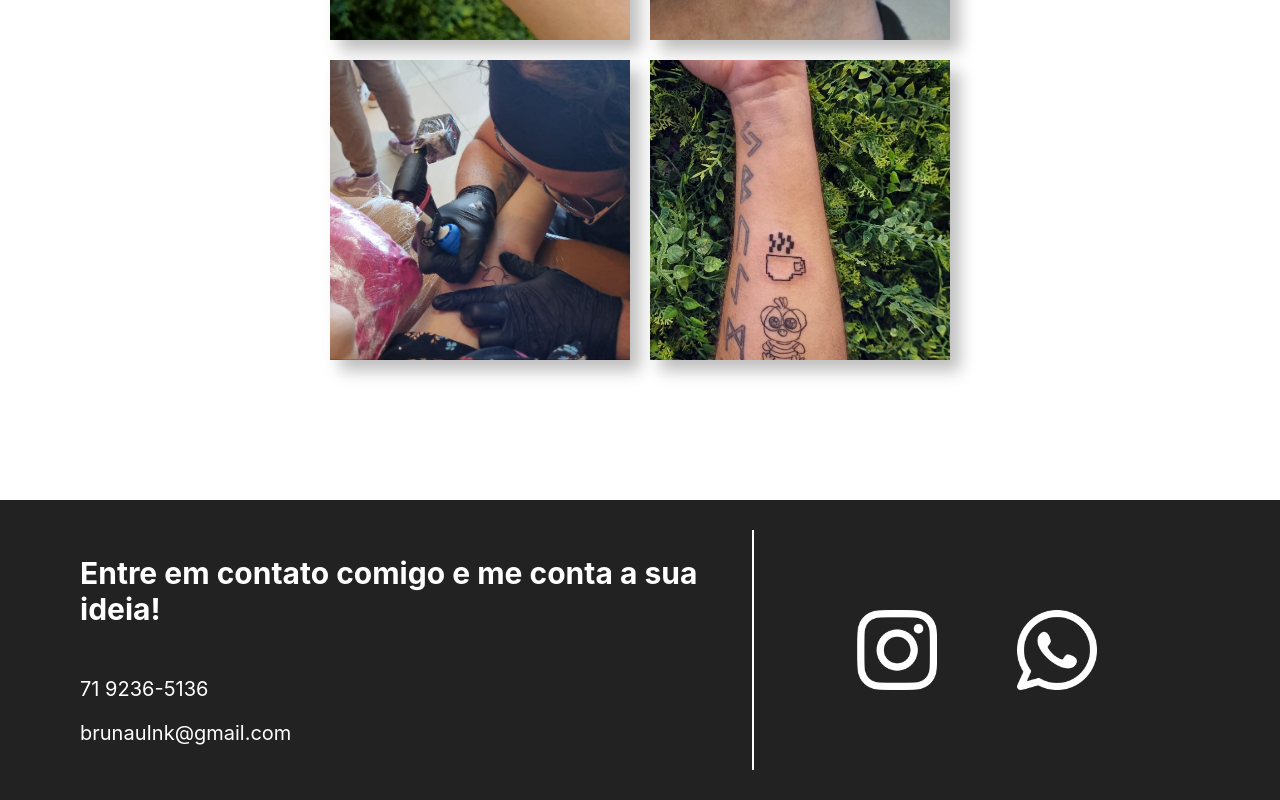
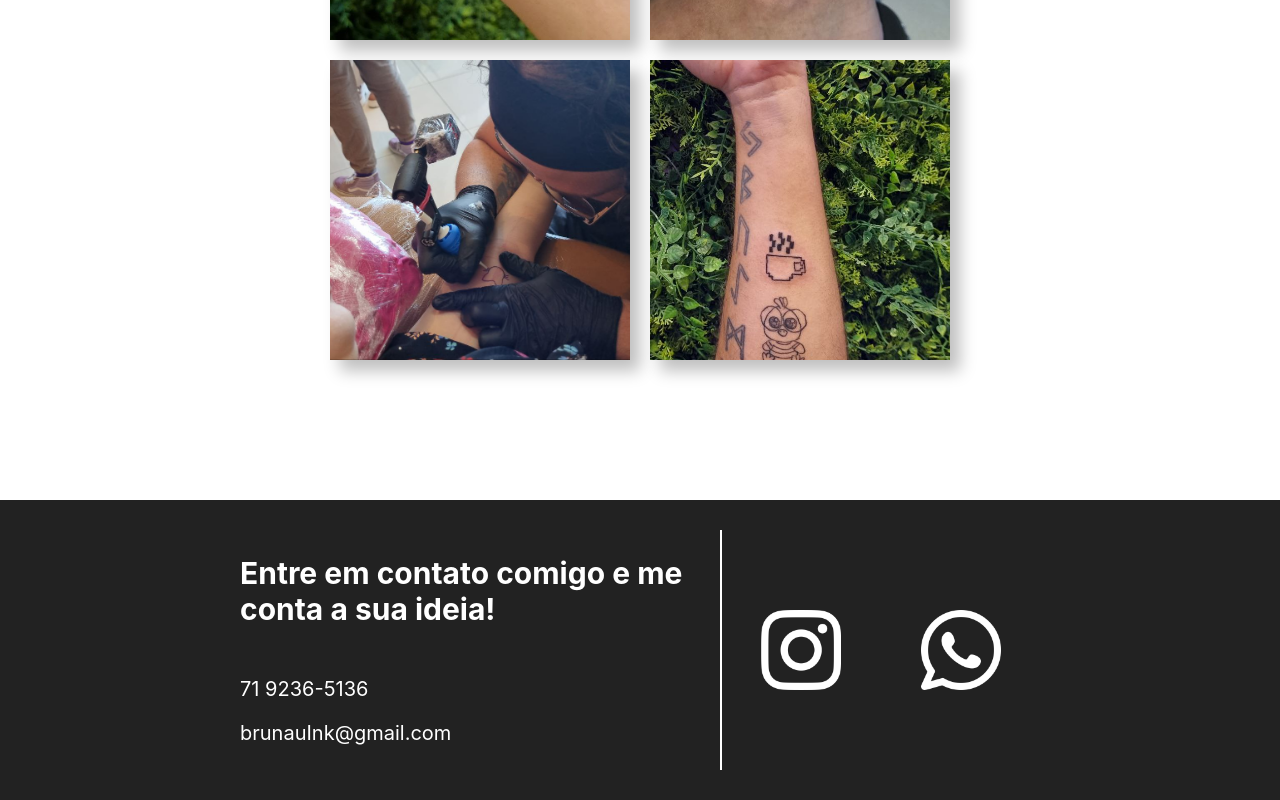
Before and after one commit to brunolbahiense/site_brunau, a Next.js app: page / in a window 1280 px wide. Shown: the part 1844-2644 px from the top of the page. Built offline with nearby package versions, Linux system fonts and the light colour scheme.

Commit message:
final ajustment

```diff
--- a/src/components/Contato/styles.ts
+++ b/src/components/Contato/styles.ts
@@ -7,7 +7,7 @@ export const Footer = styled.footer`
   display: flex;
   align-items: center;
   justify-content: center;
-  padding: 3em 8em;
+  padding: 3em 24em;
   height: 30em;
   @media only screen and (max-width: 768px) {
     padding: 4em;
--- a/src/components/Header/styles.ts
+++ b/src/components/Header/styles.ts
@@ -3,7 +3,6 @@ import styled from 'styled-components'
 export const Header = styled.header`
   background-color: ${(props) => props.theme.darkGray};
   color: ${(props) => props.theme.white};
-  width: 100vw;
   height: 10em;
   padding: 3em;
   text-align: center;
--- a/src/styles/styles.ts
+++ b/src/styles/styles.ts
@@ -1,7 +1,6 @@
 import styled from 'styled-components'
 
 export const Container = styled.main`
-  width: 100vw;
   padding: 4em 24em;
   color: ${(props) => props.theme.white};
   @media only screen and (max-width: 768px) {
```
